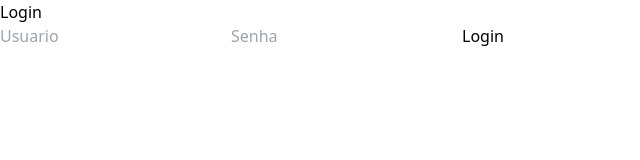
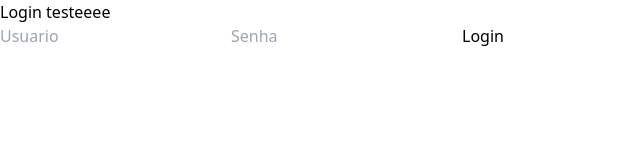
Before and after one commit to gabrielzerio/lista-compras-fullstack, a React (Vite) app: page / in a window 1280 px wide. Shown: the top 160 px of the page, without its empty margins (0-640 px from the left). Built offline with nearby package versions, Linux system fonts and the light colour scheme.

Commit message:
testebranch

```diff
--- a/src/front-end/login/index.jsx
+++ b/src/front-end/login/index.jsx
@@ -26,7 +26,7 @@
 
   return (
     <div className="max-w-md mx-auto mt-10 bg-white p-8 border border-gray-300 rounded-lg shadow-lg ">
-      <h2 className="text-2xl font-bold mb-6 text-center text-gray-800">Login</h2>
+      <h2 className="text-2xl font-bold mb-6 text-center text-gray-800">Login testeeee</h2>
       <form onSubmit={handleSubmit} className="flex flex-col gap-4"> {/*flex flex-wrap flex-col*/}
         <input ref={emailRef} placeholder="Usuario" type="email" className="w-full px-3 py-2 border border-gray-300 rounded-md focus:outline-none" />
         <input ref={passwordRef} placeholder="Senha" type="password" className="w-full px-3 py-2 border border-gray-300 rounded-md focus:outline-none" />
```
